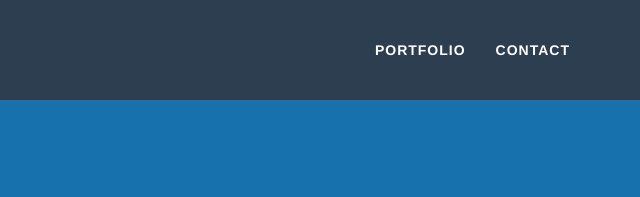
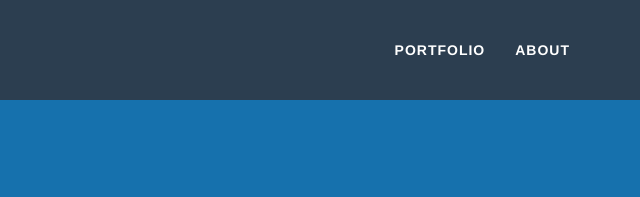
Before and after one commit to CSantosCompSci/CSantosCompSci.github.io, a plain HTML site: page index.html in a window 1280 px wide. Shown: the top 197 px of the page, 640-1280 px from the left. Drawn offline with nearby package versions, Linux system fonts and the light colour scheme.

Commit message:
Changing navbar

```diff
--- a/index.html
+++ b/index.html
@@ -42,7 +42,7 @@
                             <a href="#portfolio">Portfolio</a>
                         </li>
                         <li class="page-scroll">
-                            <a href="#contact">Contact</a>
+                            <a href="#about">About</a>
                         </li>
                     </ul>
 
```
